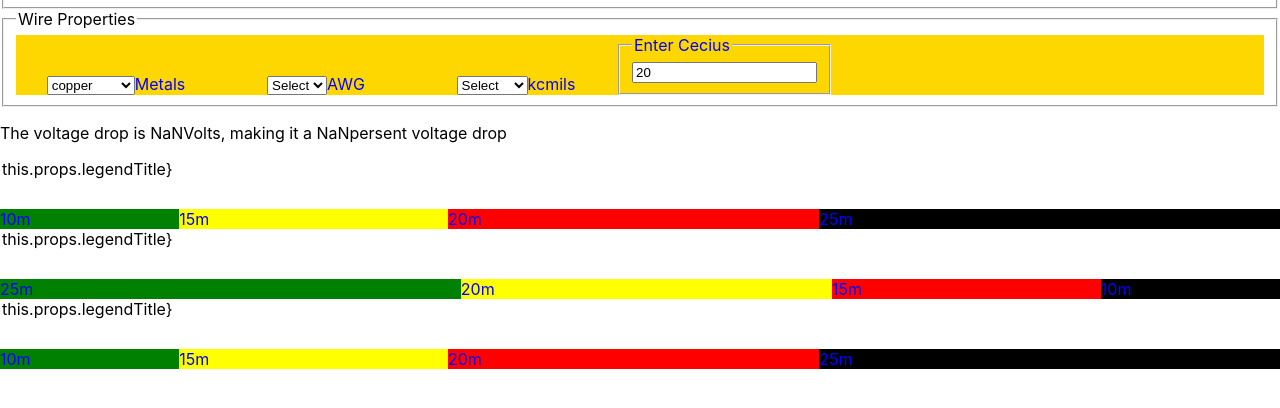
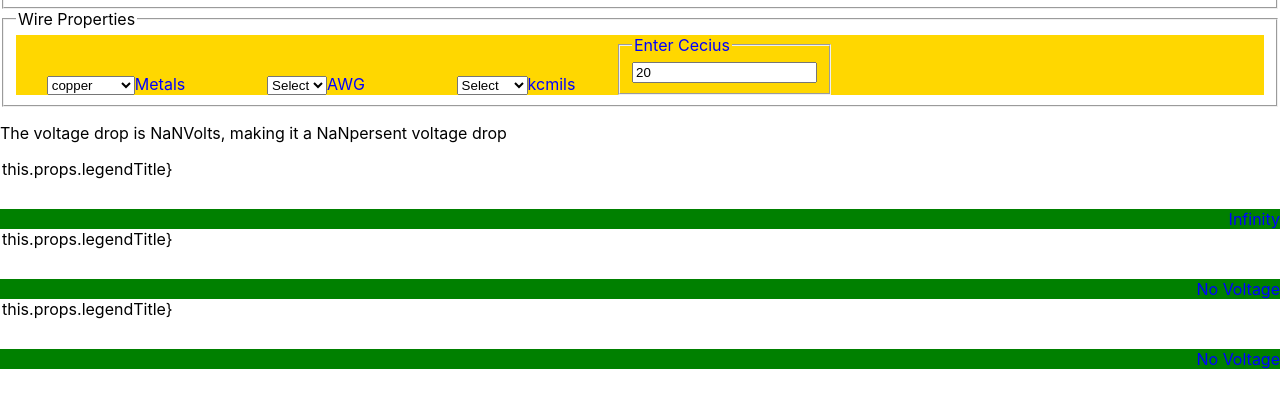
Before and after one commit to Lorpis/react-gallery, a React app: page / in a window 1280 px wide. Shown: the part 350-758 px from the top of the page. Built offline with nearby package versions, Linux system fonts and the light colour scheme.

Commit message:
added vd bars

```diff
--- a/src/components/voltageDropCal/voltageDrop.js
+++ b/src/components/voltageDropCal/voltageDrop.js
@@ -67,27 +67,65 @@ const makePercent = (item, outOf)  =>{
 	return String(Math.round(100*item/outOf)) + '%'
 }
 
-const barList = (l1,l2,l3,l4) => {
-	let lT = l1 +  l2 +  l3 + l4;
+const barList = (props) => {
+	let lengths = [props.overRatedLength, props.ratedLength, props.underRatedLength, -1];
+	let classNames = ['overRated','rated', 'underRated', 'noVoltage'];
+	let totalLength = props.totalLength ? props.totalLength: 100;
+	var barlist = []
+	var usedUp = 0;
+	var percent;
+	for (var i = 0; i < lengths.length; i++){
+		let length = lengths[i] <= 0 ? 'No Voltage':lengths[i];
+		let last = i > 0 ? lengths[i-1]: 0
+		let sectionLength = length - last;
+		if ((sectionLength + usedUp) < totalLength){
+			usedUp += sectionLength;
+			percent = makePercent(sectionLength, totalLength);
+			barlist[i] = {className:classNames[i], percent:percent, length:length}
+		} else  if (totalLength > usedUp) {
+			sectionLength = totalLength - usedUp
+			usedUp = totalLength
+			percent = makePercent(sectionLength, totalLength)
+			barlist[i] = {className:classNames[i], percent:percent, length:length}
+		} else if (usedUp  >=  totalLength  ){break;}
+
+	}
+	return barlist
+}
+
+
+
+
+
+
+
+
+/*
+	 let  l1= props.overRatedLength;
+	 let  l2 = props.ratedLength;
+	 let l3 = props.underRatedLength;
+	let lT = props.totalLength*2
+	let LengthToZeroV = l3
+
 	let p1 = makePercent(l1, lT);
-	let p2= makePercent(l2, lT);
-	let p3 = makePercent(l3, lT);
-	let p4 = makePercent(l4, lT);
+	let p2= makePercent((l2 - l1), lT);
+	let p3 = makePercent((l3 -l2), lT);
 
- return ([{ className: 'overRated', percent:p1, length:l1},
+
+
+ return[{ className: 'overRated', percent:p1, length:l1},
  			  {className: 'rated', percent:p2, length:l2},
- 			  {className: 'underRated', percent:p3, length:l3},
-	 		  {className: 'noVoltage', percent:p4, length:l4}]
+ 			  {className: 'underRated', percent:p3, length:l3}]}
 
-	)
-}
+*/
+
 const LimitBarEl = (props) => {
 	let lengthScale = props['lengthScale']
 	let limitMap = props.barList.map((bar) =>
 		<div
 		className = {bar['className']}
 		style = {{width: `${bar['percent']}`}}>
-		{bar['length']}{lengthScale}
+		{bar['length']} {props['lengthScale']}
 		</div>
 		)
 		return (
@@ -106,15 +144,17 @@ class Result extends React.Component{
 
 
 	render(){
+		const lengthScale = this.props.lengthScale;
+		/*const input = {
+			length:[
+				this.props.overRatedLength,
+				this.props.ratedLength,
+				this.props.underRatedLength,
+				this.props.noVoltageLength],
+			lengthScale:this.props.lengthScale
+		}*/
 
-		console.log(this.props)
-		const lengthScale = this.props.lengthScale;
-		var barlist = barList(this.props.overRatedLength,	this.props.ratedLength,	this.props.underRatedLength,this.props.noVoltageLength)
-
-
-
-
-
+		var barlist = barList(this.props)
 		return(
 			<div>
 				<legend>this.props.legendTitle}</legend>
@@ -233,8 +273,8 @@ const toLength = (k, kcmils, amps, multiple) => {}
 const vdCalc = (k, kcmils, amps, length, mutiple,) => {}
 
 const VoltageDropCalc = (props) => {
-	let metal = props.metal;
-	let k = kValues[metal];
+
+	let k = kValues[props.metal];
 	let cmils = parseInt(props.kcmils)*1000;
 	let vd = (2*k*props.amps*props.length)/cmils
 	let pvd = 100*vd/ props.volts
@@ -242,6 +282,15 @@ const VoltageDropCalc = (props) => {
 
 
 	return <p> The voltage drop  is {vd}Volts, making it a {pvd}persent voltage drop</p>;
+}
+
+const toLengthFromPVD = (k, multiple, amps, volts, ft, cm, pvd, disScale)  => {
+	let vd = (pvd*volts)/100
+	let length =  (vd*cm)/(k*multiple *amps)
+	length = Number.isNaN(length) ? length = 0: length;
+	length = disScale === 'm' ? tryConvert(length, toMeters): length;
+
+	return  Math.round(length*100)/100;
 }
 
 
@@ -330,7 +379,7 @@ class voltageDropInputs extends React.Component{
 			//votage drop representation
 			vdScale:'',
 			vd:0, //votage drop
-			vdMag:0, //%voltage drop
+			vdMag:0,
 
 			//power
 			voltage: 120, //volts
@@ -350,7 +399,7 @@ class voltageDropInputs extends React.Component{
 			wireScale:' ', //AWG or mils
 			AWGState:gauges, // alt states input /output lists
 			milsState: kcmils,
-			wireIndex:' ',  //Position in paralel wire size lists
+			wireIndex:0,  //Position in paralel wire size lists
 			cmils:0,
 
 			calcScale:''
@@ -380,8 +429,6 @@ class voltageDropInputs extends React.Component{
 	handleLChange(event){
 		this.setState({length:event});
 	}
-
-
 
 	//Votages
 	handleVoltageChange(event){
@@ -424,13 +471,13 @@ class voltageDropInputs extends React.Component{
 
 			//distance
 	handleFootChange(event){
-		let number = isNumberKey(event);
-		this.setState({disScale:'feet',distance:number, length:number});
+		let length = isNumberKey(event);
+		this.setState({disScale:'ft',distance:length, length});
 	};
 	handleMeterChanged(event){
-		let number = isNumberKey(event);
-		let length = tryConvert(number, toFeet);
-		this.setState({disScale:'meters',distance:number,length:length });
+		let distance = isNumberKey(event);
+		let length = tryConvert(distance, toFeet);
+		this.setState({disScale:'m',distance, length });
 	};
 
 	//Wire Properties
@@ -465,14 +512,14 @@ class voltageDropInputs extends React.Component{
 
 	handleAWGChange(event){
 		let cmils= parseFloat(kcmils[event])*1000;
-		this.setState({cmils});
-		this.setState({wireIndex:event});
+		let wireIndex = parseInt(event)
+		this.setState({cmils, wireIndex});
 	}
 
 	handlekcmilsChange(event){
-		let cmils = parseFloat(kcmils[event])*1000;
-		this.setState({cmils});
-		this.setState({wireIndex:event});
+		let cmils= parseFloat(kcmils[event])*1000;
+		let wireIndex = parseInt(event)
+		this.setState({cmils, wireIndex});
 	}
 
 
@@ -501,8 +548,8 @@ class voltageDropInputs extends React.Component{
 		//distance field
 		const  disScale = this.state.disScale;
 		const distance = this.state.distance;
-   		const meters = disScale === 'feet' ? tryConvert(distance, toMeters ): distance;
-    	const feet = disScale === 'meters' ? tryConvert(distance, toFeet) : distance;
+   		const meters = disScale === 'ft' ? tryConvert(distance, toMeters ): distance;
+    	const feet = disScale === 'm' ? tryConvert(distance, toFeet) : distance;
 
     	//voltage drop feilds
     	const vdScale = this.state.vdScale;
@@ -510,6 +557,17 @@ class voltageDropInputs extends React.Component{
     	const vd = vdScale === 'pvd' ? tryConvert(vdMag,toVDfromPVD, volts): vdMag;
     	const pvd = vdScale === 'vd' ? tryConvert(vdMag, toPVD, volts): vdMag;
 
+    	//wire range bars
+
+    	const k = this.state.k;
+    	const multiple = this.state.multiple;
+    	const amps = this.state.amps;
+    	const ft = this.state.length;
+    	const totalLength = disScale == 'm' ? tryConvert(ft, toMeters):ft;
+    	//const statePack{k:k, multiple:multiple, amps:amps, volts:volts,  cmils:cm, length:ft}
+    	const biggerCM = kcmils[this.state.wireIndex + 1]*1000;
+    	const smallerCM = kcmils[this.state.wireIndex - 1]*1000;
+		const cm = this.state.cmils
 
 
     	 // const celsius = scale === 'f' ? tryConvert(temperature, toCelsius) : temperature;
@@ -652,28 +710,28 @@ class voltageDropInputs extends React.Component{
 
 				<Result
 					legendTitle = 'One wire size smaller'
-					lengthScale = 'm'
-					overRatedLength = {10}
-					ratedLength = {15}
-					underRatedLength = {20}
-					noVoltageLength = {25}
+					lengthScale = {this.state.disScale}
+					totalLength = {totalLength}
+					overRatedLength = {toLengthFromPVD(k, multiple, amps, volts, ft, biggerCM, 1,disScale)}
+					ratedLength = {toLengthFromPVD(k, multiple, amps, volts, ft, biggerCM, 5,disScale)}
+					underRatedLength = {toLengthFromPVD(k, multiple, amps, volts, ft, biggerCM, 100,disScale)}
 					/>
 
 					<Result
 					legendTitle = 'Selected wire size'
-					lengthScale = 'm'
-					overRatedLength = {25}
-					ratedLength = {20}
-					underRatedLength = {15}
-					noVoltageLength = {10}
+					lengthScale =  {this.state.disScale}
+					totalLength = {totalLength}
+					overRatedLength = {toLengthFromPVD(k, multiple, amps, volts, ft, cm, 1,disScale)}
+					ratedLength = {toLengthFromPVD(k, multiple, amps, volts, ft, cm, 5,disScale)}
+					underRatedLength = {toLengthFromPVD(k, multiple, amps, volts, ft, cm, 100,disScale)}
 					/>
 				<Result
 					legendTitle = 'One wire size larger'
-					lengthScale = 'm'
-					overRatedLength = {10}
-					ratedLength = {15}
-					underRatedLength = {20}
-					noVoltageLength = {25}
+					lengthScale =  {this.state.disScale}
+					totalLength = {totalLength}
+					overRatedLength = {toLengthFromPVD(k, multiple, amps, volts, ft, smallerCM, 1,disScale)}
+					ratedLength = {toLengthFromPVD(k, multiple, amps, volts, ft, smallerCM, 5,disScale)}
+					underRatedLength = {toLengthFromPVD(k, multiple, amps, volts, ft, smallerCM, 100,disScale)}
 					/>
 
 
--- a/src/components/voltageDropCal/voltageDropStyles.css
+++ b/src/components/voltageDropCal/voltageDropStyles.css
@@ -27,20 +27,54 @@
 	width:100%;
 	height:  50px;
 }
-
+.vdRating {
+	display: flex;
+	align-content: center;
+	justify-content: flex-end;
+}
+/*
+.vdRating:nth-child(1) {
+	background-color: green;
+}
+.vdRating:nth-child(2) {
+	background-color: yellow;
+}
+.vdRating:nth-child(3) {
+	background-color: red;
+}
+.vdRating:nth-child(4) {
+	background-color: black;
+}*/
 .overRated {
+	display: flex;
+	white-space: nowrap;
+  	overflow: hidden;
+	align-content: center;
+	justify-content: flex-end;
 	background-color: green;
-	width: 40%;
 }
 .rated{
-	width: 40%;
+	display: flex;
+	white-space: nowrap;
+  	overflow: hidden;
+	align-content: center;
+	justify-content: flex-end;
 	background-color: yellow;
 }
 .underRated{
-	width: 10%;
+	display: flex;
+	white-space: nowrap;
+  	overflow: hidden;
+	align-content: center;
+	justify-content: flex-end;
 	background-color:  red;
 }
 .noVoltage{
-	width: 10%;
+
+	display: flex;
+	white-space: nowrap;
+  	overflow: hidden;
+	align-content: center;
+	justify-content: center;
 	background-color: black;
 }
```
